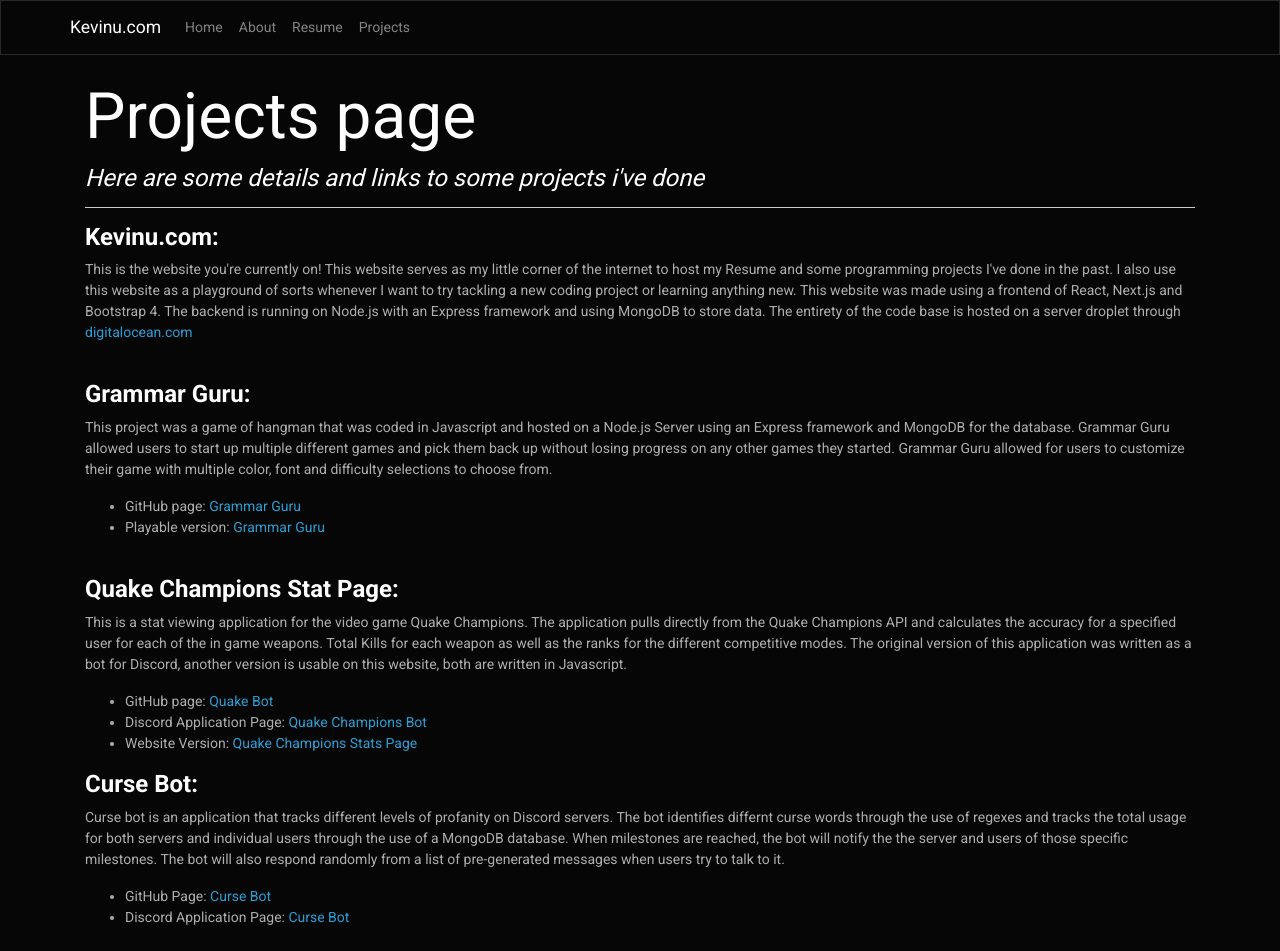
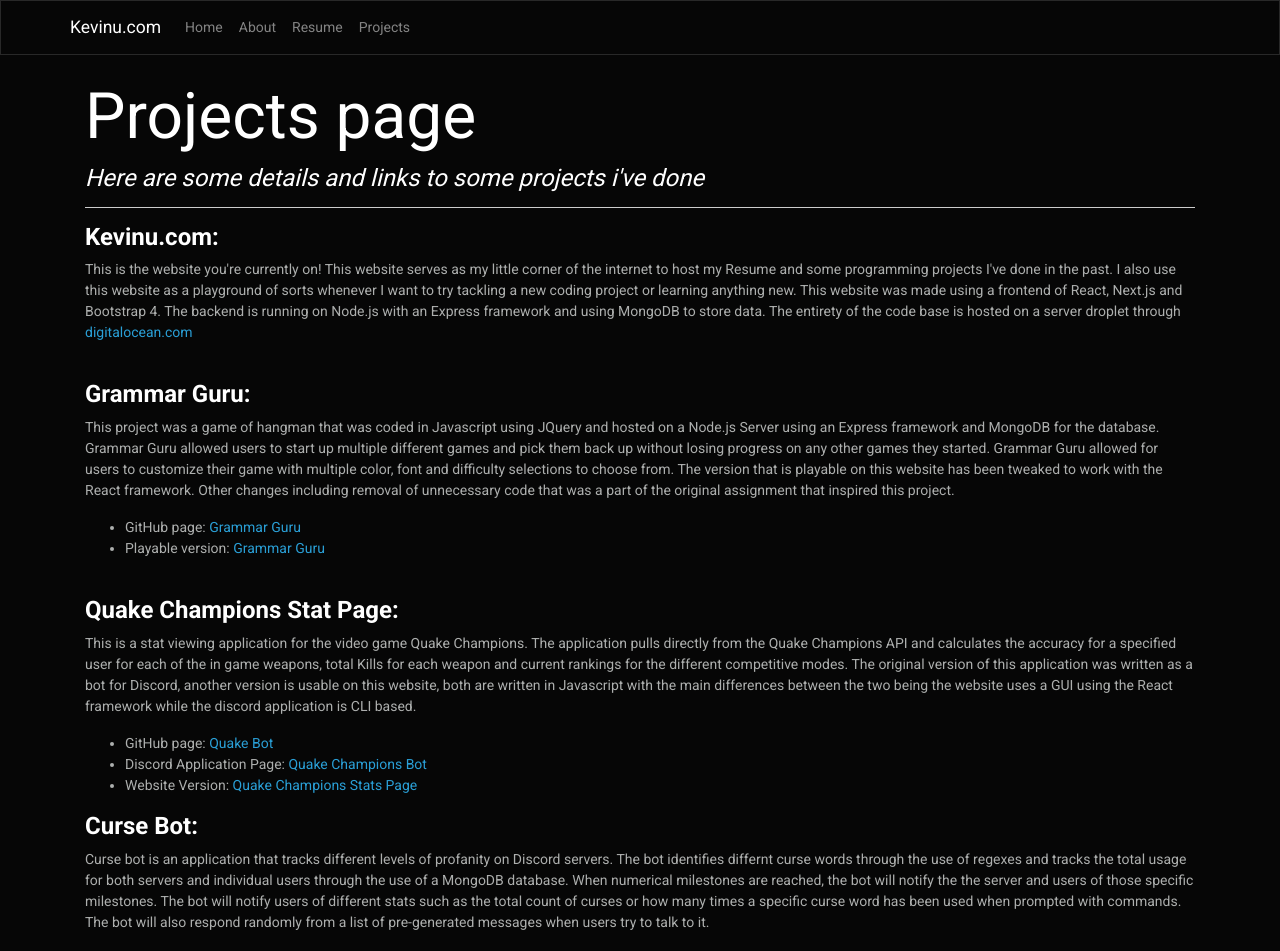
Before and after one commit to motocru/kevinu, a Next.js app: page /projects in a window 1280 px wide. Shown: the top 951 px of the page. Built offline with nearby package versions, Linux system fonts and the light colour scheme.

Commit message:
committing for inital website run

```diff
--- a/components/quake/gunLoop.js
+++ b/components/quake/gunLoop.js
@@ -50,7 +50,7 @@
 class gunLoop extends Component {
   render() {
    return weapons.map((wep, key) => (
-     <div key={key}>
+     <div key={key} className="form-inline">
        <img className="qGuns" src={wep.path} alt={wep.key} onClick={() => this.props.setGun(wep.key)}/>
        <style jsx>{`
       .qGuns {
--- a/pages/proj/quakestats.js
+++ b/pages/proj/quakestats.js
@@ -119,7 +119,7 @@
             {basePlayerInfo} {/**Our conditional rendering componenet from above */}
             <hr />
             <div className="row">
-              <div id="wepDiv" className="col-sm-5">
+              <div id="wepDiv" className="col-sm-5 form-inline">
                 <h2>Select Your Weapon</h2>
                 {/**gun loop contains a loop that prints out the images for each
                 of the available guns for quake champions. */}
--- a/pages/projects.js
+++ b/pages/projects.js
@@ -18,43 +18,49 @@
           a new coding project or learning anything new. This website was made using a frontend of
           React, Next.js and Bootstrap 4. The backend is running on Node.js with an Express framework
           and using MongoDB to store data. The entirety of the code base is hosted on a server droplet
-          through <a href="http://www.digitalocean.com">digitalocean.com</a>
+          through <a href="http://www.digitalocean.com" target="_blank">digitalocean.com</a>
         </p><br/>
         <h5><strong>Grammar Guru:</strong></h5>
-        <p>This project was a game of hangman that was coded in Javascript and hosted on a Node.js
+        <p>This project was a game of hangman that was coded in Javascript using JQuery and hosted on a Node.js
           Server using an Express framework and MongoDB for the database. Grammar Guru allowed users
           to start up multiple different games and pick them back up without losing progress
           on any other games they started. Grammar Guru allowed for users to customize their game
-          with multiple color, font and difficulty selections to choose from.
+          with multiple color, font and difficulty selections to choose from. The version that is playable
+          on this website has been tweaked to work with the React framework. Other changes including removal
+          of unnecessary code that was a part of the original assignment that inspired this project.
         </p>
         <ul>
-          <li>GitHub page: <a href="https://github.com/motocru/GrammarGuru">Grammar Guru</a></li>
+          <li>GitHub page: <a href="https://github.com/motocru/GrammarGuru" target="_blank">Grammar Guru</a></li>
           <li>Playable version: <Link href="/proj/grammarguru"><a>Grammar Guru</a></Link></li>
         </ul><br/>
         <h5><strong>Quake Champions Stat Page:</strong></h5>
         <p>This is a stat viewing application for the video game Quake Champions. The application
           pulls directly from the Quake Champions API and calculates the accuracy for a specified user
-          for each of the in game weapons. Total Kills for each weapon as well as the ranks for
+          for each of the in game weapons, total Kills for each weapon and current rankings for
           the different competitive modes. The original version of this application was written as a
-          bot for Discord, another version is usable on this website, both are written in Javascript.
+          bot for Discord, another version is usable on this website, both are written in Javascript with
+          the main differences between the two being the website uses a GUI using the React framework while
+          the discord application is CLI based.
         </p>
         <ul>
-          <li>GitHub page: <a href="https://github.com/motocru/quakeBot">Quake Bot</a></li>
-          <li>Discord Application Page: <a href="https://discordapp.com/developers/applications/489141612786483205/information">
+          <li>GitHub page: <a href="https://github.com/motocru/quakeBot" target="_blank">Quake Bot</a></li>
+          <li>Discord Application Page: <a href="https://discordapp.com/developers/applications/489141612786483205/information" target="_blank">
           Quake Champions Bot</a></li>
           <li>Website Version: <Link href="/proj/quakestats"><a>Quake Champions Stats Page</a></Link></li>
         </ul>
         <h5><strong>Curse Bot:</strong></h5>
         <p>Curse bot is an application that tracks different levels of profanity on Discord servers.
           The bot identifies differnt curse words through the use of regexes and tracks the total usage
-          for both servers and individual users through the use of a MongoDB database. When milestones
+          for both servers and individual users through the use of a MongoDB database. When numerical milestones
           are reached, the bot will notify the the server and users of those specific milestones.
+          The bot will notify users of different stats such as the total count of curses or how many times
+          a specific curse word has been used when prompted with commands.
           The bot will also respond randomly from a list of pre-generated messages when users try to
           talk to it.
         </p>
         <ul>
-          <li>GitHub Page: <a href="https://github.com/motocru/curse-bot">Curse Bot</a></li>
-          <li>Discord Application Page: <a href="https://discordapp.com/developers/applications/544133743632187403/information">
+          <li>GitHub Page: <a href="https://github.com/motocru/curse-bot" target="_blank">Curse Bot</a></li>
+          <li>Discord Application Page: <a href="https://discordapp.com/developers/applications/544133743632187403/information" target="_blank">
           Curse Bot</a></li>
         </ul>
       </div>
```
Also changed, not shown: pages/about.js (+10 -0 lines), pages/resume.js (+3 -4 lines), static/HS1.jpg (added), static/HS2.jpg (added).
